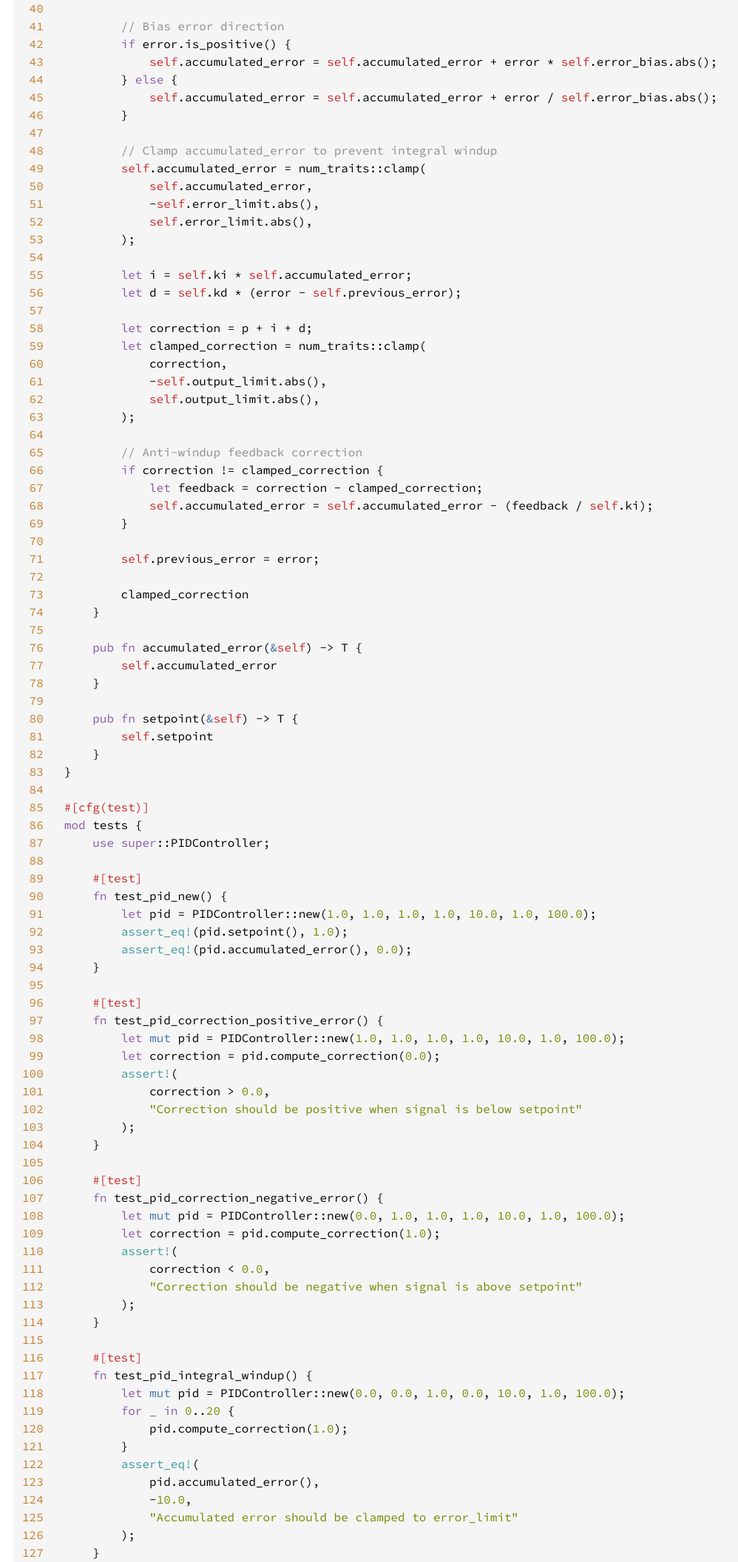
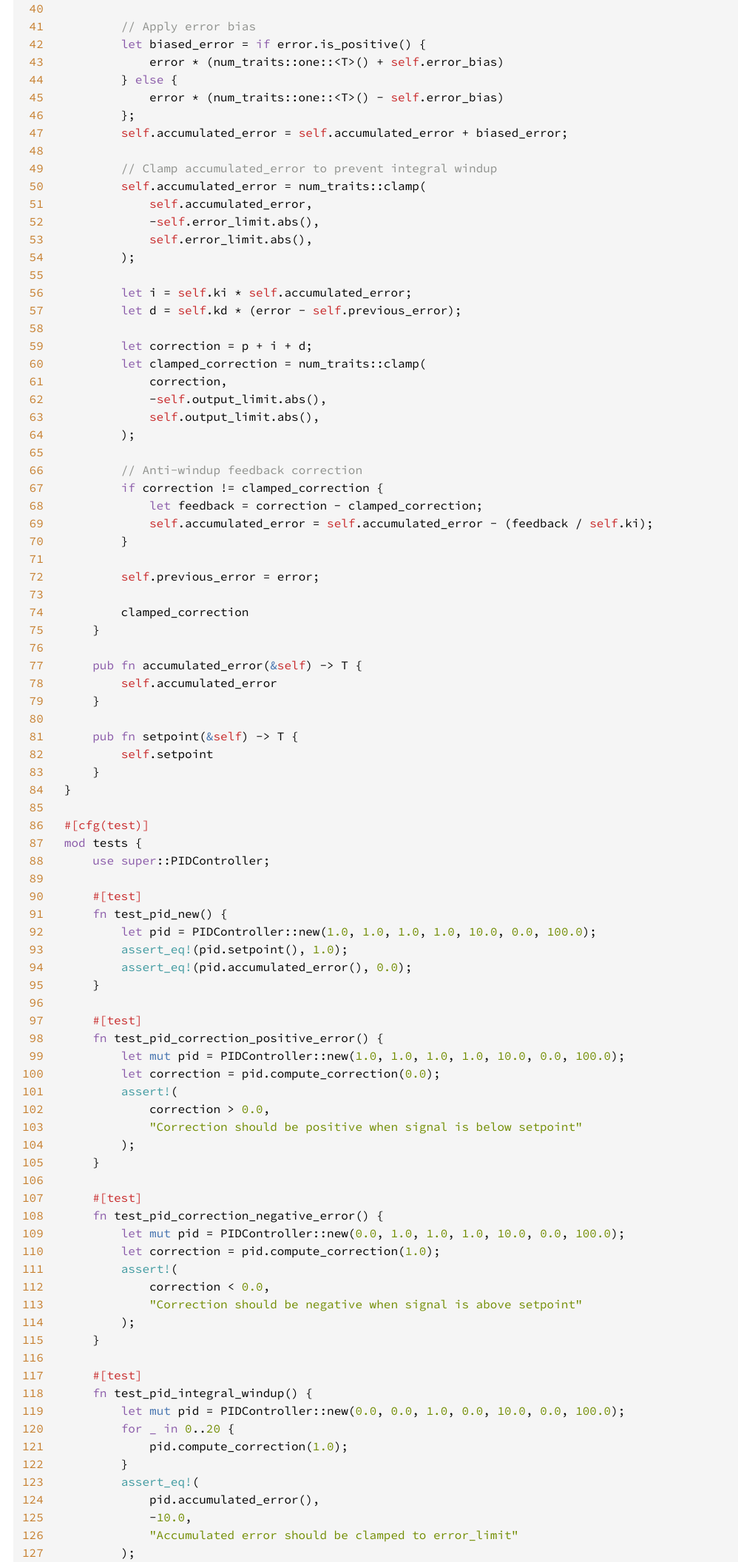
Before and after one commit to emersonmde/nenya, a plain HTML site: page src/nenya/pid_controller.rs.html in a window 1280 px wide. Shown: the part 1021-3133 px from the top of the page at 74% size, without its empty margins (47-1045 px from the left). Drawn offline with Linux system fonts and the light colour scheme.

Commit message:
Deploying to gh-pages from @ emersonmde/nenya@f3c8ef9f358971d315b027df36ab020321fbef08 🚀

```diff
--- a/src/nenya/pid_controller.rs.html
+++ b/src/nenya/pid_controller.rs.html
@@ -158,6 +158,7 @@
 <a href="#156" id="156">156</a>
 <a href="#157" id="157">157</a>
 <a href="#158" id="158">158</a>
+<a href="#159" id="159">159</a>
 </pre></div><pre class="rust"><code><span class="attr">#[derive(Debug)]
 </span><span class="kw">pub struct </span>PIDController&lt;T&gt; {
     setpoint: T,
@@ -198,12 +199,13 @@
         <span class="kw">let </span>error = <span class="self">self</span>.setpoint - signal.into();
         <span class="kw">let </span>p = <span class="self">self</span>.kp * error;
 
-        <span class="comment">// Bias error direction
-        </span><span class="kw">if </span>error.is_positive() {
-            <span class="self">self</span>.accumulated_error = <span class="self">self</span>.accumulated_error + error * <span class="self">self</span>.error_bias.abs();
+        <span class="comment">// Apply error bias
+        </span><span class="kw">let </span>biased_error = <span class="kw">if </span>error.is_positive() {
+            error * (num_traits::one::&lt;T&gt;() + <span class="self">self</span>.error_bias)
         } <span class="kw">else </span>{
-            <span class="self">self</span>.accumulated_error = <span class="self">self</span>.accumulated_error + error / <span class="self">self</span>.error_bias.abs();
-        }
+            error * (num_traits::one::&lt;T&gt;() - <span class="self">self</span>.error_bias)
+        };
+        <span class="self">self</span>.accumulated_error = <span class="self">self</span>.accumulated_error + biased_error;
 
         <span class="comment">// Clamp accumulated_error to prevent integral windup
         </span><span class="self">self</span>.accumulated_error = num_traits::clamp(
@@ -248,14 +250,14 @@
 
     <span class="attr">#[test]
     </span><span class="kw">fn </span>test_pid_new() {
-        <span class="kw">let </span>pid = PIDController::new(<span class="number">1.0</span>, <span class="number">1.0</span>, <span class="number">1.0</span>, <span class="number">1.0</span>, <span class="number">10.0</span>, <span class="number">1.0</span>, <span class="number">100.0</span>);
+        <span class="kw">let </span>pid = PIDController::new(<span class="number">1.0</span>, <span class="number">1.0</span>, <span class="number">1.0</span>, <span class="number">1.0</span>, <span class="number">10.0</span>, <span class="number">0.0</span>, <span class="number">100.0</span>);
         <span class="macro">assert_eq!</span>(pid.setpoint(), <span class="number">1.0</span>);
         <span class="macro">assert_eq!</span>(pid.accumulated_error(), <span class="number">0.0</span>);
     }
 
     <span class="attr">#[test]
     </span><span class="kw">fn </span>test_pid_correction_positive_error() {
-        <span class="kw">let </span><span class="kw-2">mut </span>pid = PIDController::new(<span class="number">1.0</span>, <span class="number">1.0</span>, <span class="number">1.0</span>, <span class="number">1.0</span>, <span class="number">10.0</span>, <span class="number">1.0</span>, <span class="number">100.0</span>);
+        <span class="kw">let </span><span class="kw-2">mut </span>pid = PIDController::new(<span class="number">1.0</span>, <span class="number">1.0</span>, <span class="number">1.0</span>, <span class="number">1.0</span>, <span class="number">10.0</span>, <span class="number">0.0</span>, <span class="number">100.0</span>);
         <span class="kw">let </span>correction = pid.compute_correction(<span class="number">0.0</span>);
         <span class="macro">assert!</span>(
             correction &gt; <span class="number">0.0</span>,
@@ -265,7 +267,7 @@
 
     <span class="attr">#[test]
     </span><span class="kw">fn </span>test_pid_correction_negative_error() {
-        <span class="kw">let </span><span class="kw-2">mut </span>pid = PIDController::new(<span class="number">0.0</span>, <span class="number">1.0</span>, <span class="number">1.0</span>, <span class="number">1.0</span>, <span class="number">10.0</span>, <span class="number">1.0</span>, <span class="number">100.0</span>);
+        <span class="kw">let </span><span class="kw-2">mut </span>pid = PIDController::new(<span class="number">0.0</span>, <span class="number">1.0</span>, <span class="number">1.0</span>, <span class="number">1.0</span>, <span class="number">10.0</span>, <span class="number">0.0</span>, <span class="number">100.0</span>);
         <span class="kw">let </span>correction = pid.compute_correction(<span class="number">1.0</span>);
         <span class="macro">assert!</span>(
             correction &lt; <span class="number">0.0</span>,
@@ -275,7 +277,7 @@
 
     <span class="attr">#[test]
     </span><span class="kw">fn </span>test_pid_integral_windup() {
-        <span class="kw">let </span><span class="kw-2">mut </span>pid = PIDController::new(<span class="number">0.0</span>, <span class="number">0.0</span>, <span class="number">1.0</span>, <span class="number">0.0</span>, <span class="number">10.0</span>, <span class="number">1.0</span>, <span class="number">100.0</span>);
+        <span class="kw">let </span><span class="kw-2">mut </span>pid = PIDController::new(<span class="number">0.0</span>, <span class="number">0.0</span>, <span class="number">1.0</span>, <span class="number">0.0</span>, <span class="number">10.0</span>, <span class="number">0.0</span>, <span class="number">100.0</span>);
         <span class="kw">for _ in </span><span class="number">0</span>..<span class="number">20 </span>{
             pid.compute_correction(<span class="number">1.0</span>);
         }
@@ -288,7 +290,7 @@
 
     <span class="attr">#[test]
     </span><span class="kw">fn </span>test_pid_output_clamping() {
-        <span class="kw">let </span><span class="kw-2">mut </span>pid = PIDController::new(<span class="number">0.0</span>, <span class="number">100.0</span>, <span class="number">0.0</span>, <span class="number">0.0</span>, <span class="number">10.0</span>, <span class="number">1.0</span>, <span class="number">50.0</span>);
+        <span class="kw">let </span><span class="kw-2">mut </span>pid = PIDController::new(<span class="number">0.0</span>, <span class="number">100.0</span>, <span class="number">0.0</span>, <span class="number">0.0</span>, <span class="number">10.0</span>, <span class="number">0.0</span>, <span class="number">50.0</span>);
         <span class="kw">let </span>correction = pid.compute_correction(<span class="number">1.0</span>);
         <span class="macro">assert_eq!</span>(
             correction, -<span class="number">50.0</span>,
@@ -298,7 +300,7 @@
 
     <span class="attr">#[test]
     </span><span class="kw">fn </span>test_pid_anti_windup_feedback() {
-        <span class="kw">let </span><span class="kw-2">mut </span>pid = PIDController::new(<span class="number">0.0</span>, <span class="number">1.0</span>, <span class="number">1.0</span>, <span class="number">0.0</span>, <span class="number">10.0</span>, <span class="number">1.0</span>, <span class="number">1.0</span>);
+        <span class="kw">let </span><span class="kw-2">mut </span>pid = PIDController::new(<span class="number">0.0</span>, <span class="number">1.0</span>, <span class="number">1.0</span>, <span class="number">0.0</span>, <span class="number">10.0</span>, <span class="number">0.0</span>, <span class="number">1.0</span>);
         pid.compute_correction(<span class="number">10.0</span>); <span class="comment">// Large error
         </span><span class="macro">assert!</span>(
             pid.accumulated_error() &lt; <span class="number">10.0</span>,
@@ -308,7 +310,7 @@
 
     <span class="attr">#[test]
     </span><span class="kw">fn </span>test_pid_no_correction_needed() {
-        <span class="kw">let </span><span class="kw-2">mut </span>pid = PIDController::new(<span class="number">1.0</span>, <span class="number">1.0</span>, <span class="number">1.0</span>, <span class="number">1.0</span>, <span class="number">10.0</span>, <span class="number">1.0</span>, <span class="number">100.0</span>);
+        <span class="kw">let </span><span class="kw-2">mut </span>pid = PIDController::new(<span class="number">1.0</span>, <span class="number">1.0</span>, <span class="number">1.0</span>, <span class="number">1.0</span>, <span class="number">10.0</span>, <span class="number">0.0</span>, <span class="number">100.0</span>);
         <span class="kw">let </span>correction = pid.compute_correction(<span class="number">1.0</span>);
         <span class="macro">assert_eq!</span>(
             correction, <span class="number">0.0</span>,
```
Also changed, not shown: nenya/pid_controller/index.html (+1 -1 lines), nenya/pid_controller/struct.PIDController.html (+2 -2 lines).
